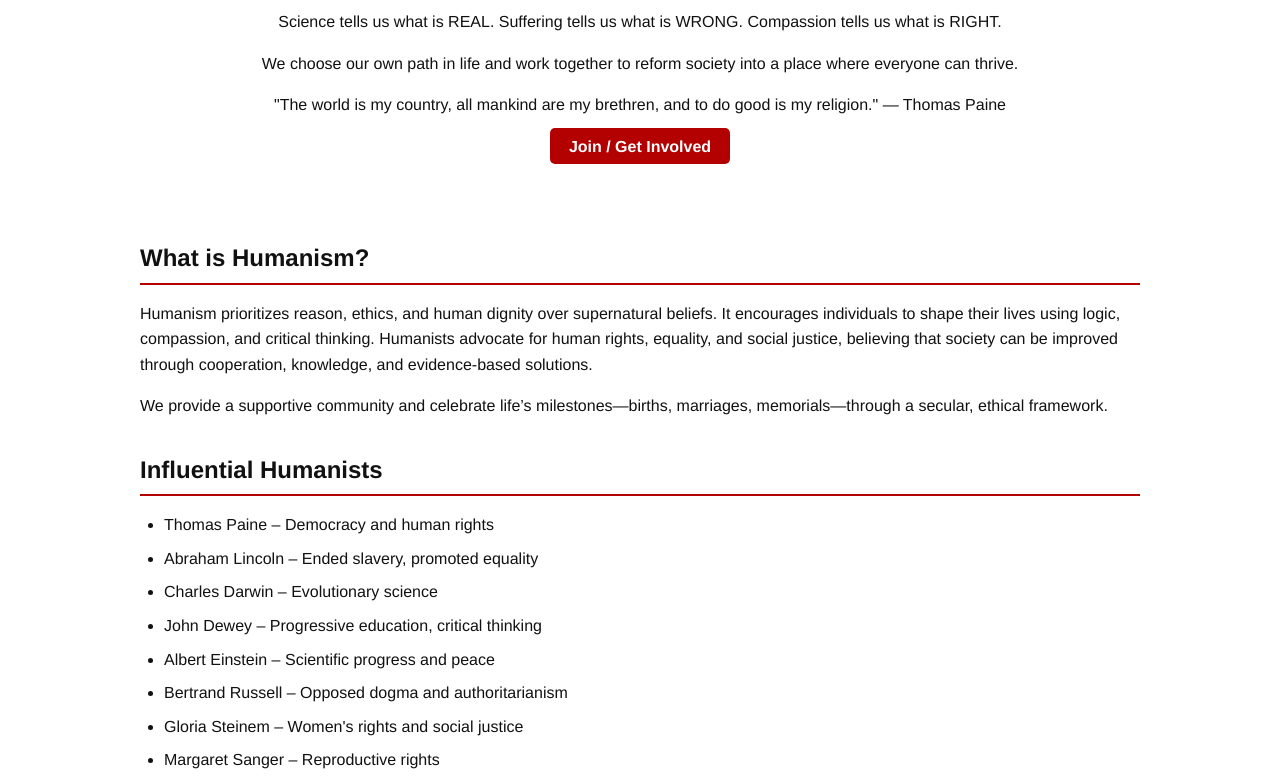
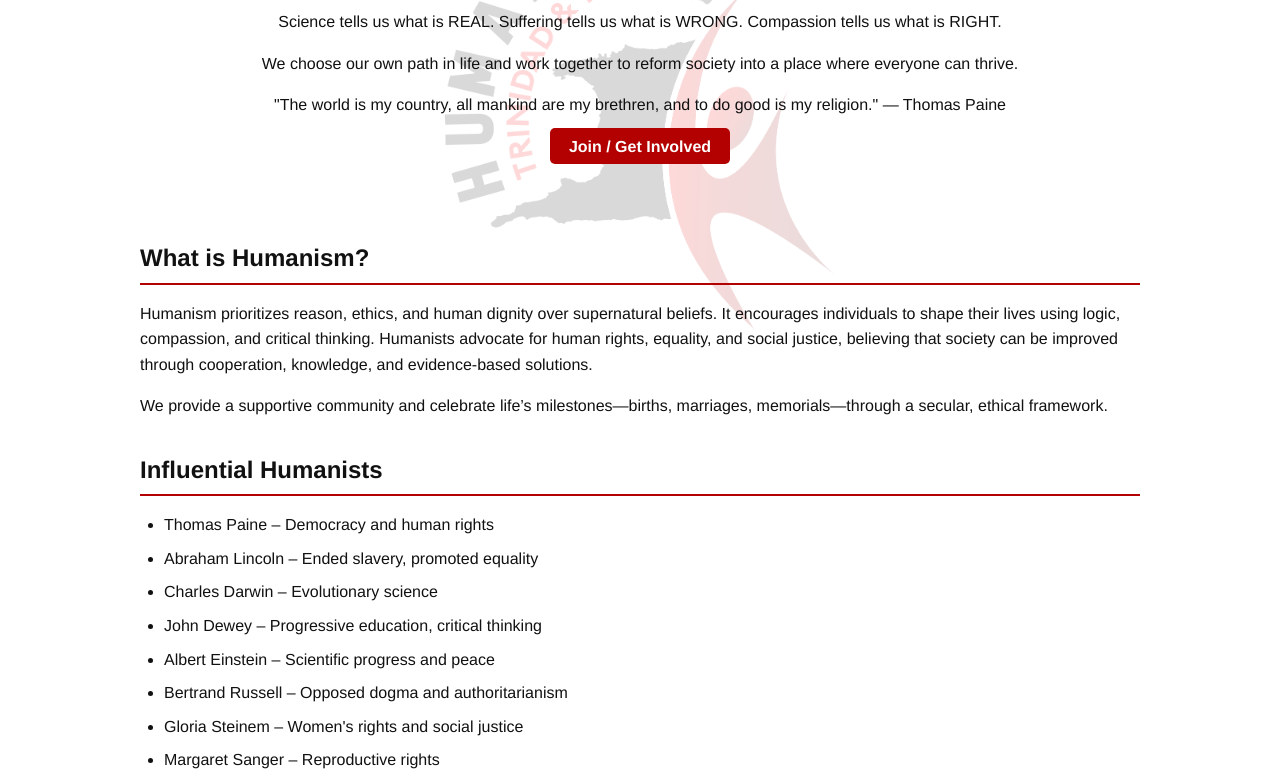
Before and after one commit to HumanistsTT/HumanistsTT.github.io, a plain HTML site: page index.html in a window 1280 px wide. Shown: the part 289-1067 px from the top of the page. Drawn offline with Linux system fonts and the light colour scheme.

Commit message:
Referenced correct image in styles.css

```diff
--- a/styles.css
+++ b/styles.css
@@ -29,7 +29,7 @@ body::before {
   height: 500px;
   max-width: 100%;     /* adjust size */
   max-height: 100%;
-  background: url("humaniststt-logo-transparent.png") no-repeat center center;
+  background: url("images/humaniststt-logo-transparent.png") no-repeat center center;
   background-size: contain;
   opacity: 0.15;    /* watermark feel */
   transform: translate(-50%, -50%);
```
